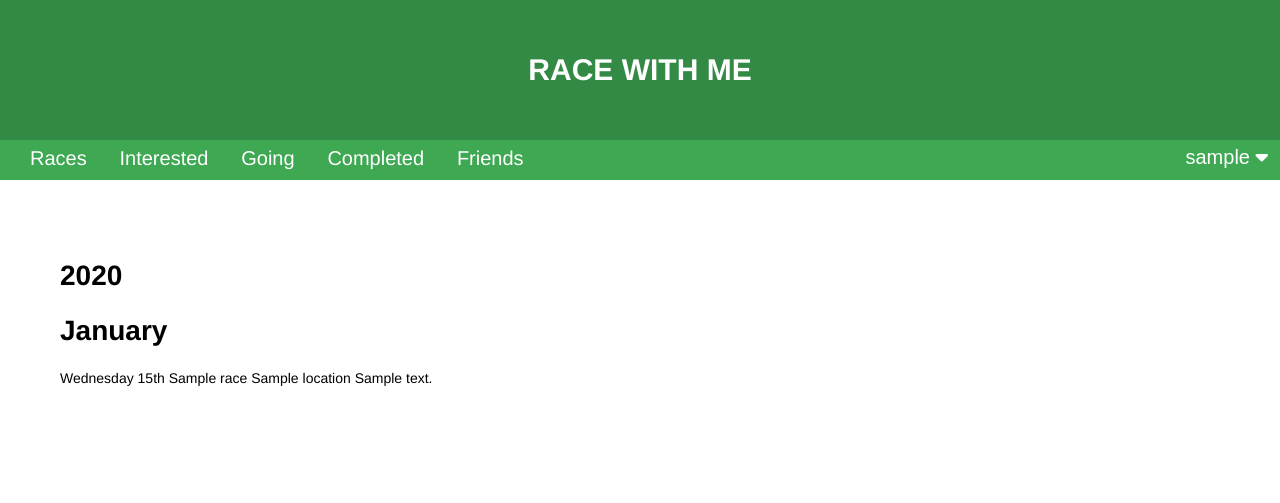
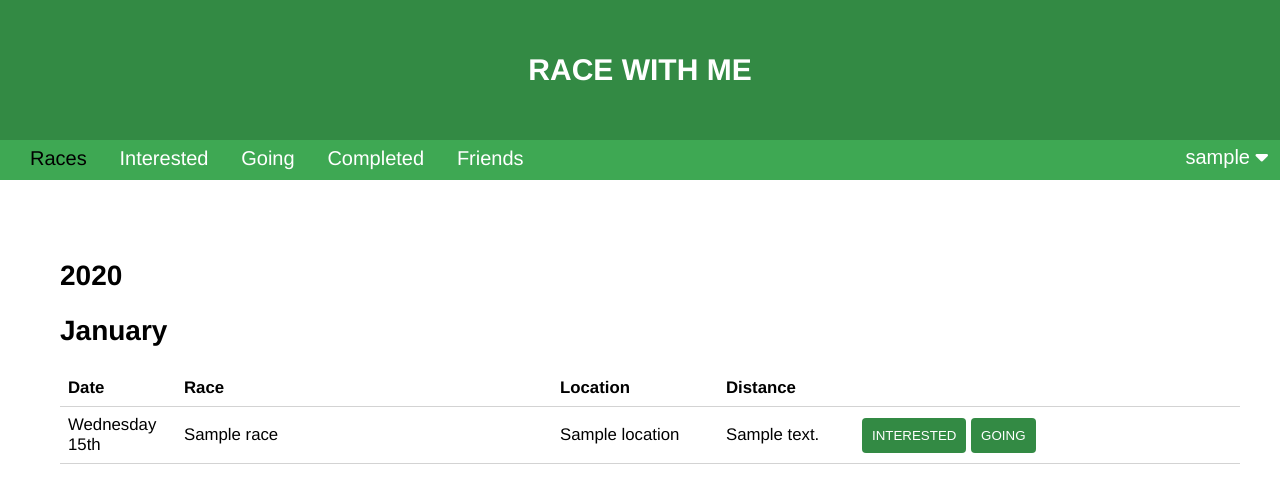
Before and after one commit to richardgiddings/racewithme, a Django app: page /main/races/ in a window 1280 px wide. Shown: the top 503 px of the page. Run offline with Django 3.2, Linux system fonts and the light colour scheme; a user stored in the database is signed in; tables that the repository leaves empty hold one stand-in row (values such as "Sample post"); some libraries are stand-ins or nearby versions.

Commit message:
Start styling the races page with tables

```diff
--- a/racewithme/static/racewithme/style.css
+++ b/racewithme/static/racewithme/style.css
@@ -25,11 +25,6 @@ h2 {
     .main-header h1 a {
       text-decoration: none;
       color: white; }
-
-.main-nav {
-  height: 40px;
-  background-color: #3ea853;
-  content: ''; }
 
 form .helptext {
   display: block;
@@ -66,7 +61,10 @@ form label[for="id_password2"] {
   width: 160px; }
 
 .main-nav {
-  padding-left: 10px; }
+  padding-left: 10px;
+  height: 40px;
+  background-color: #3ea853;
+  content: ''; }
   .main-nav #menu {
     line-height: 36px;
     display: inline-block; }
@@ -78,6 +76,8 @@ form label[for="id_password2"] {
         text-decoration: none;
         color: white; }
         .main-nav #menu .menu-option a:hover {
+          color: black; }
+        .main-nav #menu .menu-option a.active {
           color: black; }
   .main-nav #user-dropdown {
     float: right;
@@ -120,4 +120,36 @@ form label[for="id_password2"] {
 #login-page {
   text-align: center; }
 
+#races-page table {
+  width: 100%;
+  border-collapse: collapse;
+  font-size: 1.2em; }
+  #races-page table td, #races-page table th {
+    text-align: left;
+    padding: 8px; }
+  #races-page table tr {
+    border-bottom: 1px solid #d3d3d3; }
+    #races-page table tr:not(#table-header):hover {
+      cursor: pointer;
+      background-color: #ededed; }
+  #races-page table button {
+    padding: 10px;
+    background-color: #338a44;
+    border-radius: 4px;
+    color: white;
+    border: none; }
+    #races-page table button:hover {
+      cursor: pointer;
+      background-color: #3ea853; }
+#races-page #date-column {
+  width: 100px; }
+#races-page #race-column {
+  width: 360px; }
+#races-page #location-column {
+  width: 150px; }
+#races-page #distance-column {
+  width: 120px; }
+#races-page #button-column {
+  background-color: #ffffff; }
+
 /*# sourceMappingURL=style.css.map */
--- a/racewithme/static/sass/style.scss
+++ b/racewithme/static/sass/style.scss
@@ -35,12 +35,6 @@ h2 {
             color: white;
         }
     }
-}
-
-.main-nav {
-    height: 40px;
-    background-color: $theme-colour2;
-    content: '';
 }
 
 form {
@@ -94,6 +88,9 @@ form {
 
 .main-nav {
     padding-left: 10px;
+    height: 40px;
+    background-color: $theme-colour2;
+    content: '';
 
     #menu {
         line-height: 36px;
@@ -107,6 +104,9 @@ form {
                 color: white;
                 &:hover {
                     color: black;
+                }
+                &.active {
+                    color:black;
                 }
             }
         }
@@ -169,6 +169,53 @@ form {
 #login-page {
     text-align: center;
 }
-#signup-page {
+#races-page {
+    table {
+        width: 100%;
+        border-collapse: collapse;
+        font-size: 1.2em;
 
+        td, th {
+            text-align: left;
+            padding: 8px;
+
+            button {
+
+            }
+        }
+        tr {
+            border-bottom: 1px solid #d3d3d3;
+            &:not(#table-header):hover {
+                cursor: pointer;
+                background-color: #ededed;
+            }
+        }
+
+        button {
+            padding: 10px;
+            background-color: $theme-colour1;
+            border-radius: 4px;
+            color: white;
+            border: none;
+            &:hover {
+                cursor: pointer;
+                background-color: $theme-colour2;
+            }
+        }
+    }
+    #date-column {
+        width: 100px;
+    }
+    #race-column {
+        width: 360px;
+    }
+    #location-column {
+        width: 150px;
+    }
+    #distance-column {
+        width: 120px;
+    }
+    #button-column {
+        background-color: #ffffff;
+    }
 }
--- a/racewithme/templates/main/races.html
+++ b/racewithme/templates/main/races.html
@@ -1,6 +1,16 @@
 {% extends "base.html" %}
 
+{% block extra_jquery %}
+$("#races").addClass("active");
+
+$('[id^="race-id"]').click(function() {
+    var id = $(this).attr('id').split('-')[2];
+    return false;
+});
+{% endblock %}
+
 {% block main %}
+<div id="races-page">
 {% if races %}
 
 {% regroup races by race_date|date:"Y" as races_by_year %}
@@ -9,16 +19,32 @@
     {% regroup race_year.list by race_date|date:"F" as races_by_month %}
     {% for race_month in races_by_month %}
         <h2>{{ race_month.grouper }}</h2>
+        <table>
+            <tr id="table-header">
+                <th id="date-column">Date</th>
+                <th id="race-column">Race</th>
+                <th id="location-column">Location</th>
+                <th id="distance-column">Distance</th>
+                <th id="button-column"></th>
+            </tr>
         {% for race in race_month.list %}
-            {{ race.race_date|date:"l jS" }}
-            {{ race.race_name }}
-            {{ race.race_location }}
-            {{ race.race_distance }}
+            <tr class="table-row" id="race-id-{{ race.id }}">
+                <td>{{ race.race_date|date:"l jS" }}</td>
+                <td>{{ race.race_name }}</td>
+                <td>{{ race.race_location }}</td>
+                <td>{{ race.race_distance }}</td>
+                <td>
+                    <button>INTERESTED</button>
+                    <button>GOING</button>
+                </td>
+            </tr>
         {% endfor %}
+        </table>
     {% endfor %}
 {% endfor %}
 
 {% else %}
-<p>There are no races yet</p>
+    <p>There are no races yet.</p>
 {% endif %}
+</div>
 {% endblock %}
```
Also changed, not shown: 1 other file.
